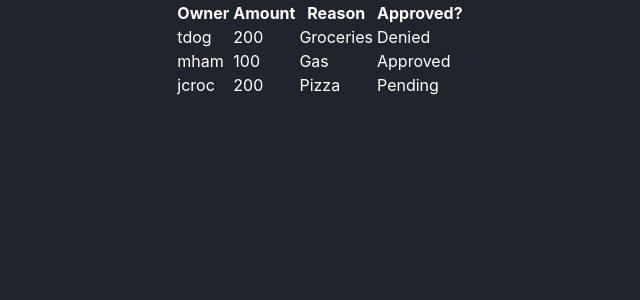
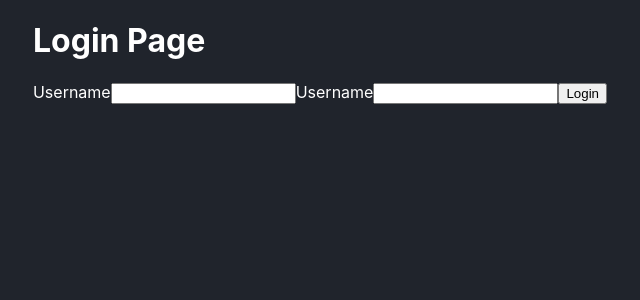
Before and after one commit to sdsmt05/project1-frontend-expense-reimbursement, a React (Create React App) app: page / in a window 1280 px wide. Shown: the top 300 px of the page, without its empty margins (320-960 px from the left). Built offline with nearby package versions, Linux system fonts and the light colour scheme.

Commit message:
Work on login page and employee home page

```diff
--- a/src/App.css
+++ /dev/null
@@ -1,40 +0,0 @@
-.App {
-  text-align: center;
-  background-color: black;
-}
-
-.App-logo {
-  height: 40vmin;
-  pointer-events: none;
-}
-
-@media (prefers-reduced-motion: no-preference) {
-  .App-logo {
-    animation: App-logo-float infinite 3s ease-in-out;
-  }
-}
-
-.App-header {
-  min-height: 100vh;
-  display: flex;
-  flex-direction: column;
-  align-items: center;
-  justify-content: center;
-  font-size: calc(10px + 2vmin);
-}
-
-.App-link {
-  color: rgb(112, 76, 182);
-}
-
-@keyframes App-logo-float {
-  0% {
-    transform: translateY(0);
-  }
-  50% {
-    transform: translateY(10px);
-  }
-  100% {
-    transform: translateY(0px);
-  }
-}
--- a/src/App.tsx
+++ b/src/App.tsx
@@ -1,9 +1,19 @@
-import React from 'react';
-import './App.css';
+import React, { useState } from 'react';
+import EmployeeHomePage from './components/employee-home-page';
+import LoginPage from './components/login-page';
+import ManagerHomePage from './components/manager-home-page';
 import ReimbursementTable from './components/reimbursement-table';
 
 export default function App() {
-  return (<>
-      <ReimbursementTable/>
+
+  const [user, setUser] = useState({
+    username: sessionStorage.getItem('username'),
+    isManager: sessionStorage.getItem('isManager') === "false" ? false : true
+  })
+
+  return (<>{
+    !user.username ? <LoginPage updateUser={setUser}/>:
+    user.isManager ? <ManagerHomePage/> : <EmployeeHomePage/>
+  }
   </>);
 }
--- a/src/components/employee-home-page.tsx
+++ b/src/components/employee-home-page.tsx
@@ -1,7 +1,26 @@
+import { useEffect, useState } from "react";
+import Reimbursement from "../dtos/dtos";
+import ReimbursementForm from "./reimbursement-form";
+import ReimbursementTable from "./reimbursement-table";
 
 export default function EmployeeHomePage(){
 
+    const [reimbursements, setReimbursements] = useState<Reimbursement[]>([]);
+
+    useEffect(()=>{
+        (async ()=>{
+            const response = await fetch("http://localhost:5000/reimbursements");
+            const reimbursements = await response.json();
+            setReimbursements(reimbursements);
+        })()
+    },[])
+
+
+
     return(<>
         <h1>Employee Home Page</h1>
+        <ReimbursementForm reimbursements={reimbursements} setReimbursements={setReimbursements}/>
+        <ReimbursementTable reimbursements={reimbursements}/>
+
     </>);
 }
--- a/src/components/login-page.tsx
+++ b/src/components/login-page.tsx
@@ -1,7 +1,43 @@
+import { useRef } from "react";
+import { isEnumMember } from "typescript";
 
-export default function LoginPage(){
+export default function LoginPage(props: {updateUser: Function}){
+
+    const usernameInput = useRef(null);
+    const passwordInput = useRef(null);
+
+    async function login(){
+
+        const loginInfo = {
+            username: usernameInput.current.value,
+            password: passwordInput.current.value
+        }
+
+        const response = await fetch('http://localhost:5000/login', {
+            method: 'PATCH',
+            body: JSON.stringify(loginInfo),
+            headers: {'content-type': 'application/json'}
+        })
+
+        const user = await response.json();
+        props.updateUser({username: user.username, isManager: user.isManager});
+
+        sessionStorage.setItem("username", user.username);
+        sessionStorage.setItem("id", user.id);
+        sessionStorage.setItem("name", `${user.fname} ${user.lname}`);
+        sessionStorage.setItem("isManager", user.isManager);
+    }
 
     return(<>
         <h1>Login Page</h1>
+
+        <label htmlFor="usernameInput">Username</label>
+        <input ref={usernameInput} type="text" id="usernameInput" required/>
+
+        <label htmlFor="passwordInput">Username</label>
+        <input ref={passwordInput} type="password" id="passwordInput" required/>
+
+        <button onClick={login}>Login</button>
+
     </>);
 }
--- a/src/components/manager-home-page.tsx
+++ b/src/components/manager-home-page.tsx
@@ -1,5 +1,7 @@
 
 export default function ManagerHomePage(){
 
-    return(<></>);
+    return(<>
+        <h1>Manager Home Page</h1>
+    </>);
 }
--- /dev/null
+++ b/src/components/reimbursement-form.tsx
@@ -0,0 +1,57 @@
+import { useRef } from "react"
+import Reimbursement, { IsApproved } from "../dtos/dtos";
+import OpenReimbursements from "./open-reimbursements";
+
+export default function ReimbursementForm(props: {reimbursements: Reimbursement[], setReimbursements: Function}){
+
+    const amountInput = useRef(null);
+    const reasonInput = useRef(null);
+
+    const {reimbursements, setReimbursements} = props;
+
+    async function submitReimbursement(){
+
+        const reimbursement: Reimbursement = {
+            id: "",
+            ownerId: sessionStorage.getItem("id"),
+            ownerName: sessionStorage.getItem("name"),
+            amount: amountInput.current.value,
+            reason: reasonInput.current.value,
+            isApproved: IsApproved.pending
+        }
+
+        if(!reimbursement.amount || !reimbursement.reason){
+            alert("Invalid submission: Either the Amount or Reason is missing");
+
+        } else {
+            const response = await fetch('http://localhost:5000/reimbursements', {
+                method: 'POST',
+                body: JSON.stringify(reimbursement),
+                headers: {
+                    'content-type':"application/json"
+                }
+            })
+
+            if(response.status === 201){
+                alert("Successfully Submitted");
+                setReimbursements([...reimbursements, reimbursement]);
+            } else {
+                alert("THERE WAS AN ERROR SUBMITTING THE REIMBURSEMENT");
+            }
+        }
+
+        amountInput.current.value = "";
+        reasonInput.current.value = "";
+    }
+
+    return(<>
+        <h3>Reimbursement Submission Form</h3>
+
+        <label htmlFor="amountInput">Amount</label>
+        <input ref={amountInput} type="text" id="amountInput" placeholder="50"/>
+        <label htmlFor="reasonInput">Reason</label>
+        <input ref={reasonInput} type="text" id="reasonInput" placeholder="Gas"/>
+
+        <button onClick={submitReimbursement}>Submit</button>
+    </>)
+}
--- a/src/components/reimbursement-row.tsx
+++ b/src/components/reimbursement-row.tsx
@@ -1,12 +1,13 @@
 import Reimbursement from "../dtos/dtos";
 
 export default function ReimbursementRow(props: Reimbursement){
-    const {owner, amount, reason, isApproved} = props;
+    const {ownerName, amount, reason, isApproved, mgrComment} = props;
 
     return(<tr>
-        <td>{owner}</td>
+        <td>{ownerName}</td>
         <td>{amount}</td>
         <td>{reason}</td>
         <td>{isApproved}</td>
+        <td>{mgrComment}</td>
     </tr>);
 }
--- a/src/components/reimbursement-table.tsx
+++ b/src/components/reimbursement-table.tsx
@@ -1,13 +1,13 @@
 import Reimbursement, { IsApproved } from "../dtos/dtos";
 import ReimbursementRow from "./reimbursement-row";
 
-export default function ReimbursementTable(){
-    const reimbursements: Reimbursement[] = [
-        {id:"101", owner:"tdog", amount:200, reason:"Groceries", isApproved: IsApproved.no},
-        {id:"201", owner:"mham", amount:100, reason:"Gas", isApproved: IsApproved.yes},
-        {id:"301", owner:"jcroc", amount:200, reason:"Pizza", isApproved: IsApproved.pending}
-    ]
-
+export default function ReimbursementTable(props: {reimbursements: Reimbursement[]}){
+    // const reimbursements: Reimbursement[] = [
+    //     {id:"101", ownerId:"tdog", ownerName:"Tommy Dog", amount:200, reason:"Groceries", isApproved: IsApproved.no},
+    //     {id:"201", ownerId:"mham", ownerName:"Mark Ham", amount:100, reason:"Gas", isApproved: IsApproved.yes},
+    //     {id:"301", ownerId:"jcroc", ownerName:"Johnny Croc", amount:200, reason:"Pizza", isApproved: IsApproved.pending}
+    // ]
+    const reimbursements = props.reimbursements;
     const tableRows = reimbursements.map(r => <ReimbursementRow key={r.id} {...r}/>);
 
     return(<>
@@ -18,6 +18,7 @@ export default function ReimbursementTable(){
                     <th>Amount</th>
                     <th>Reason</th>
                     <th>Approved?</th>
+                    <th>Manager Comment</th>
                 </tr>
             </thead>
             <tbody>
--- a/src/dtos/dtos.ts
+++ b/src/dtos/dtos.ts
@@ -6,8 +6,10 @@ export enum IsApproved {
 
 export default interface Reimbursement{
     id: string
-    owner: string
+    ownerId: string
+    ownerName: string
     amount: number
     reason: string
     isApproved: IsApproved
+    mgrComment?: string
 }
```
Also changed, not shown: src/components/closed-reimbursements.tsx (added, +10 -0 lines), src/components/open-reimbursements.tsx (+6 -2 lines).
